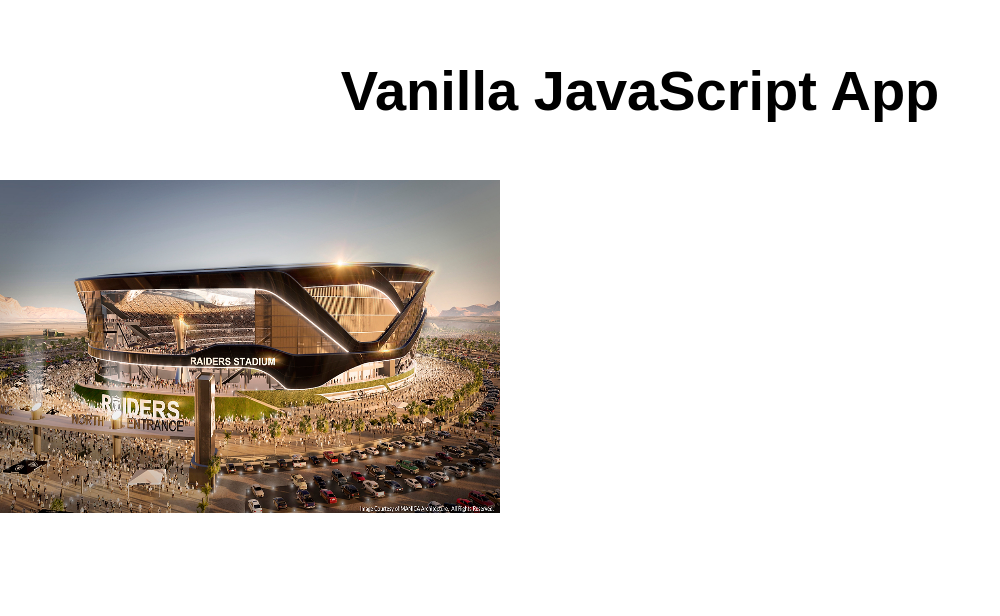
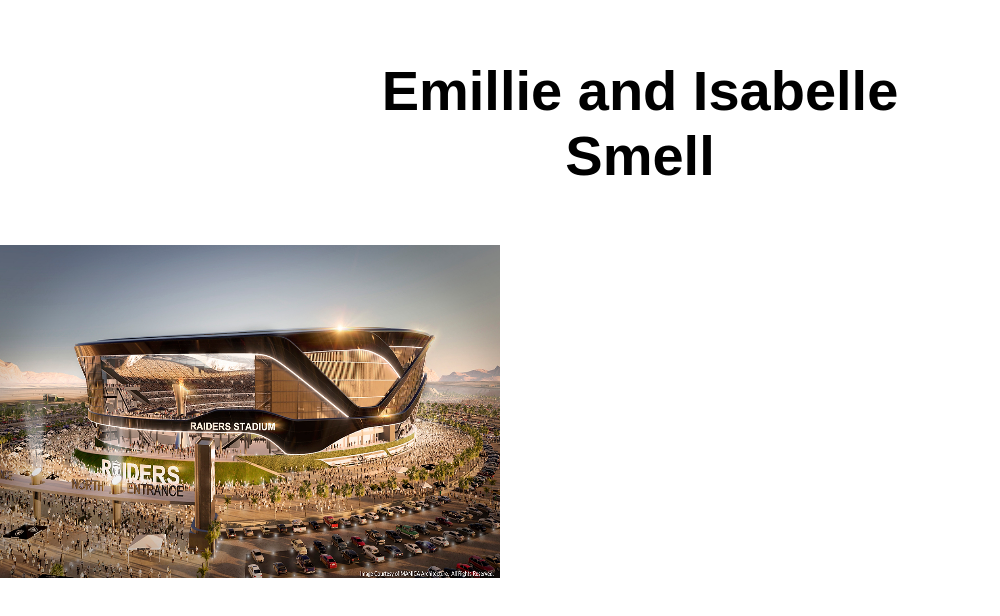
Before and after one commit to rick24wag/doubdub-static, a plain HTML site: page src/index.html in a window 1280 px wide. Shown: the whole page, without its empty margins (0-1000 px from the left). Drawn offline with Linux system fonts and the light colour scheme.

Commit message:
Update index.html

```diff
--- a/src/index.html
+++ b/src/index.html
@@ -10,10 +10,8 @@
 
 <body>
   <main>
-    <h1>Vanilla JavaScript App</h1>
+    <h1>Emillie and Isabelle Smell</h1>
   </main>
-
-
 
 
 <img src="https://raw.githubusercontent.com/rick24wag/doubdub-static/main/Stadium-08.jpg" alt="Raiders" width="500" height="333">
```
